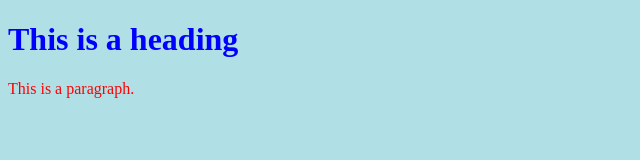
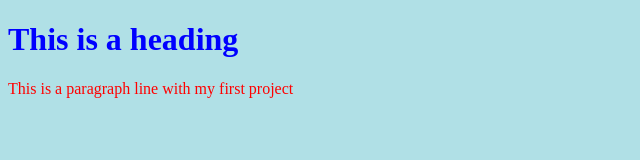
Before and after one commit to revappa/koderaft, a plain HTML site: page index.html in a window 1280 px wide. Shown: the whole page, without its empty margins (0-640 px from the left). Drawn offline with Linux system fonts and the light colour scheme.

Commit message:
second commit

```diff
--- a/index.html
+++ b/index.html
@@ -6,7 +6,7 @@
 <body>
 
 <h1>This is a heading</h1>
-<p>This is a paragraph.</p>
+<p>This is a paragraph line with my first project</p>
 
 </body>
 </html>
```
